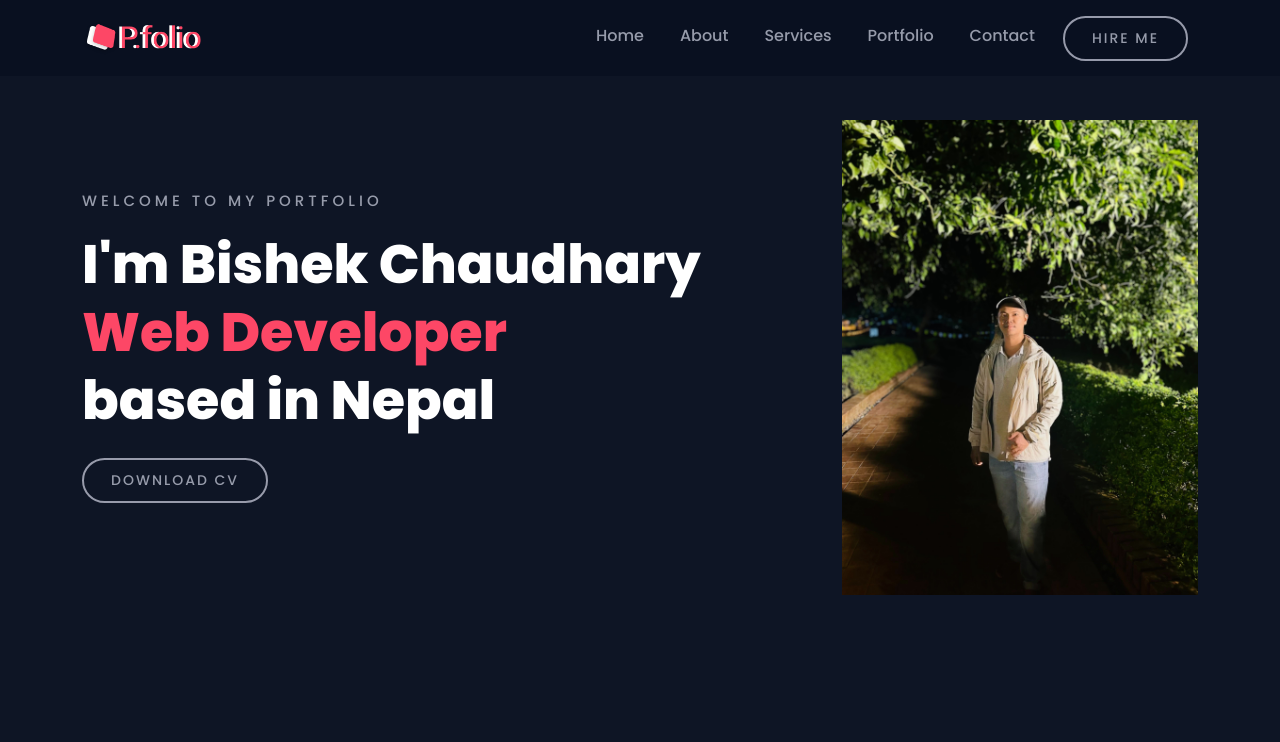
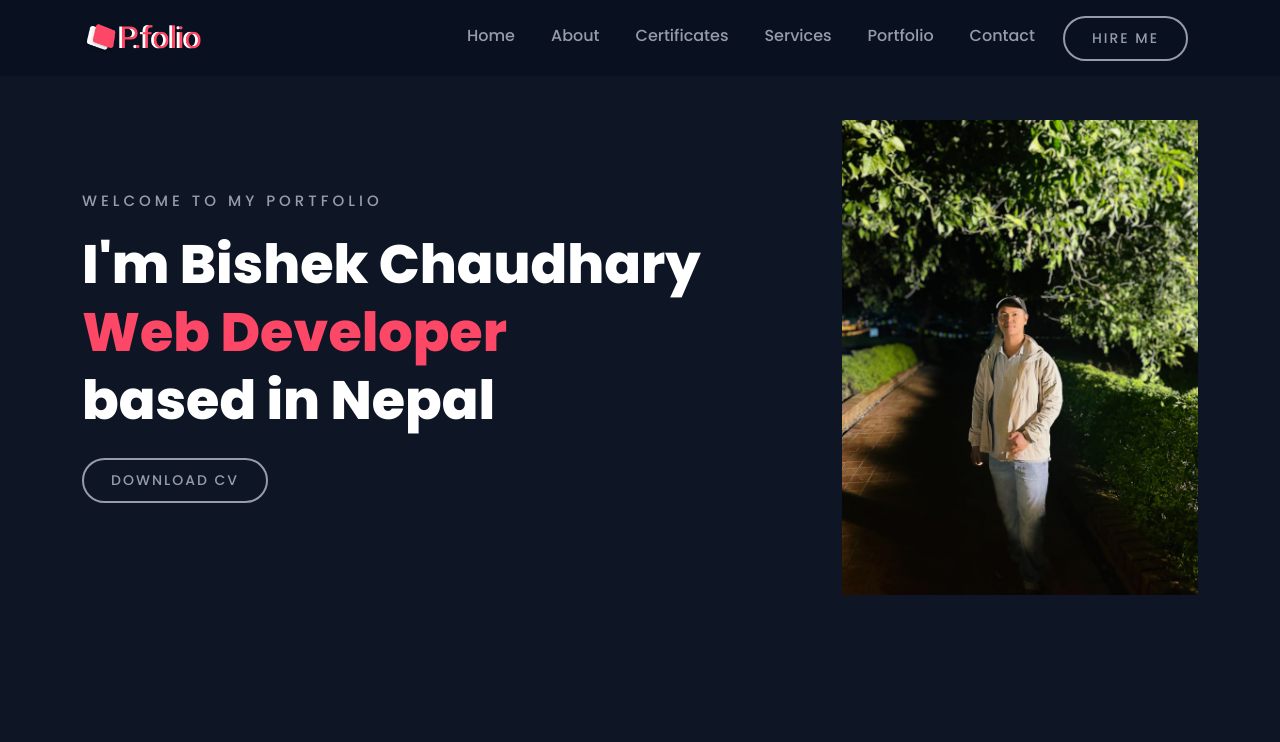
Before and after one commit to Bishek690/Portfolio, a plain HTML site: page index.html in a window 1280 px wide. Shown: the top 742 px of the page. Drawn offline with nearby package versions, Linux system fonts and the light colour scheme.

Commit message:
Update some contents

```diff
--- a/index.html
+++ b/index.html
@@ -42,6 +42,9 @@
               </li>
               <li class="nav-item">
                 <a class="nav-link" href="#about">About</a>
+              </li>
+              <li class="nav-item">
+                <a class="nav-link" href="#certificates">Certificates</a>
               </li>
               <li class="nav-item">
                 <a class="nav-link" href="#services">Services</a>
@@ -574,17 +577,6 @@
     </script>
     <script src="https://cdn.jsdelivr.net/npm/@emailjs/browser@3/dist/email.min.js"></script>
 
-    <!-- <script type="text/javascript" -->
-    <!-- src="https://cdn.jsdelivr.net/npm/@emailjs/browser@4/dist/email.min.js"> -->
-    // </script>
-    <!-- <script type="text/javascript"> -->
-      // (function(){
-        // emailjs.init({
-        // publicKey: "TcVCPEa3CupXLV2BY",
-      // });
-      // })();
-    // </script>
-
     <!-- Custom JS -->
     <script src="js/main.js"></script>
   </body>
```
